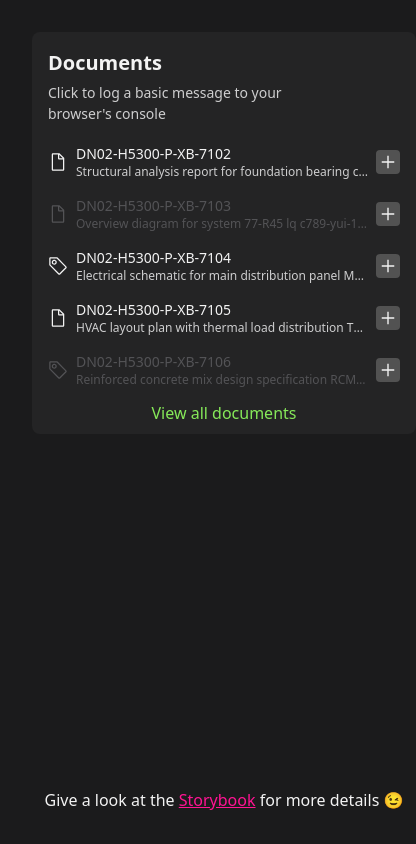
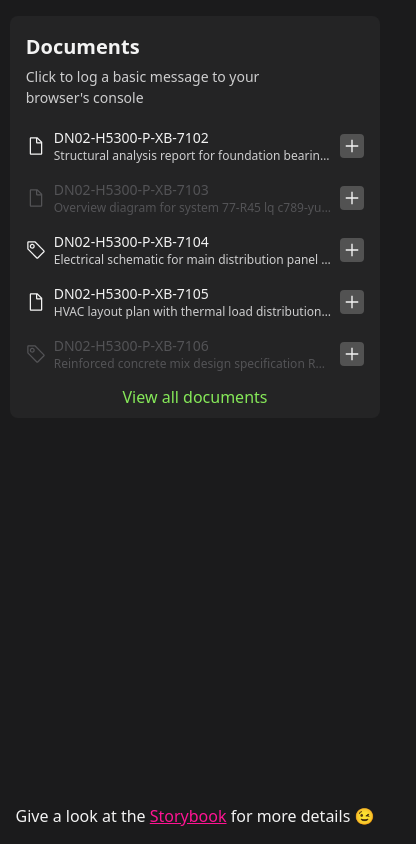
Before and after one commit to goldenraphti/aize-design-system-ferrand, a React (Vite) app: page / in a window 390 px wide. Shown: the whole page, 416 px wide, since content can reach past the window. Built offline with nearby package versions, Linux system fonts and the light colour scheme.

Commit message:
fix responsive homepage

```diff
--- a/src/App.tsx
+++ b/src/App.tsx
@@ -10,7 +10,7 @@ function App() {
       <div className='presentation-homepage'>
         <section>
           <List
-            className='max-w-sm'
+            className='w-sm'
             description="Click to log a basic message to your browser's console"
             title='Documents'
           >
@@ -61,8 +61,10 @@ function App() {
           </List>
         </section>
         <section className='link-storybook'>
-          Give a look at the <a href='./storybook'>Storybook</a> for more
-          details 😉
+          <p>
+            Give a look at the <a href='./storybook'>Storybook</a> for more
+            details 😉
+          </p>
         </section>
       </div>
     </main>
--- a/src/components/list/list.module.css
+++ b/src/components/list/list.module.css
@@ -11,6 +11,7 @@
     border-radius: 0.5rem;
     padding: var(--spacing-8);
     text-align: start;
+    max-width: min(500px, 95vw);
 
     .presentation {
         display: flex;
--- a/src/styles/pages/homepage.css
+++ b/src/styles/pages/homepage.css
@@ -1,23 +1,34 @@
+html {
+  width: 100vw;
+}
+
 body {
     background-color: var(--color-surface);
     color: var(--color-text-primary);
     font-family: "Noto Sans", "Arial", sans-serif;
     min-height: 100vh;
-
+    max-width: 100vw;
 }
 
-
-
 .presentation-homepage {
-  padding: var(--spacing-32);
+  padding: var(--spacing-32) var(--spacing-6);
   display: grid;
   justify-items: center;
   align-items: spce-between;
   min-height: 100vh;
 }
 
+section:has(ul) {
+  display: flex;
+  flex-direction: column;
+  padding: var(--spacing-16) 0;
+  align-items: start;
+}
+
 section.link-storybook {
+  display: flex;
   align-self: end;
+  padding-block-end: var(--spacing-16);
 
   & a {
     color: deeppink;
--- a/src/styles/utilities.css
+++ b/src/styles/utilities.css
@@ -1,19 +1,19 @@
-.max-w-xs {
-  max-width: 20rem;
+.w-xs {
+  width: 20rem;
 }
 
-.max-w-sm {
-  max-width: 24rem;
+.w-sm {
+  width: 24rem;
 }
 
-.max-w-md {
-  max-width: 28rem;
+.w-md {
+  width: 28rem;
 }
 
-.max-w-lg {
-  max-width: 32rem;
+.w-lg {
+  width: 32rem;
 }
 
-.max-w-xl {
-  max-width: 36rem;
+.w-xl {
+  width: 36rem;
 }
```
Also changed, not shown: 1 other file (tests, documents, lock files or other folders).
